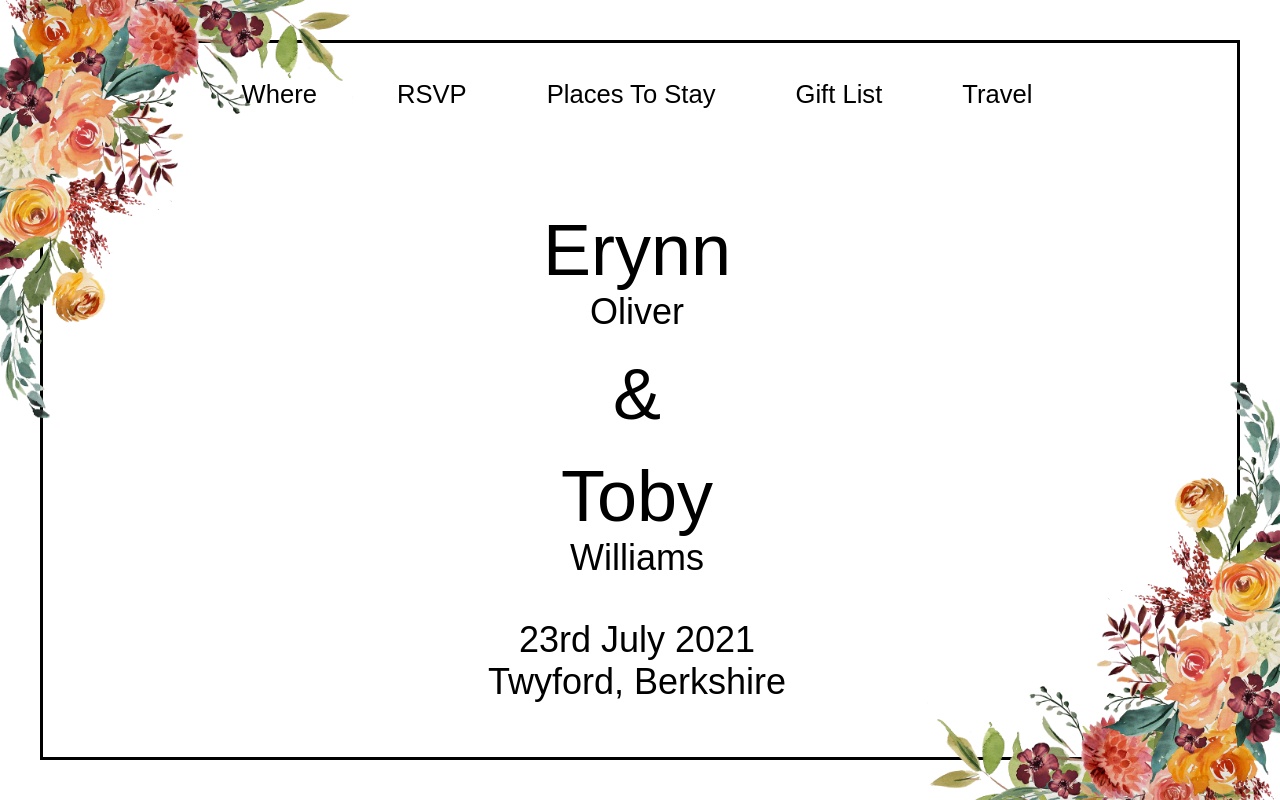
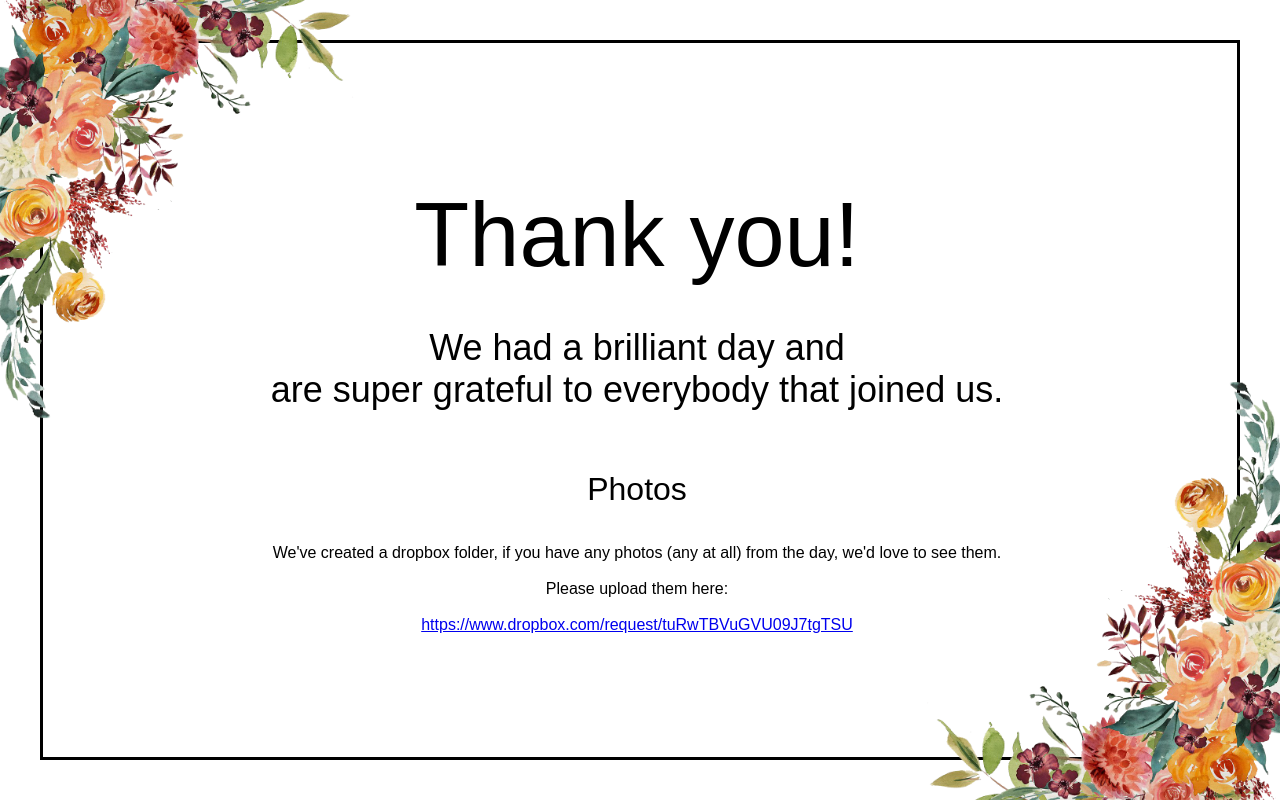
Before and after one commit to TobyGWilliams/wedding-website, a React (Create React App) app: page / in a window 1280 px wide. Built offline with nearby package versions, Linux system fonts and the light colour scheme.

Commit message:
update for post wedding message

```diff
--- a/src/App.css
+++ b/src/App.css
@@ -86,16 +86,12 @@ body {
 }
 
 .horizontal-center {
-  margin: 0 auto;
+  width:100%;
   text-align: center;
 }
 
 .scrollable {
-  overflow: scroll;
-  scroll-behavior: smooth;
-  -ms-overflow-style: none; /* IE and Edge */
-  scrollbar-width: none; /* Firefox */
-  overflow-x: hidden;
+  margin: auto;
 }
 
 .paragraph-spacer {
--- a/src/App.js
+++ b/src/App.js
@@ -1,9 +1,7 @@
 import React from "react";
 
 import Title from "./Title";
-import Form from "./Form";
 import SectionHeading from "./SectionHeading";
-import Heading from "./Heading";
 
 import "./App.css";
 
@@ -13,127 +11,18 @@ function App() {
       <div className="border border-container"></div>
       <div className="background-image"></div>
       <div className="column border-container">
-        <Heading />
         <div className="scrollable">
           <Title />
-          <SectionHeading name="Where" id="where">
+          <SectionHeading name="Photos" id="photos">
             <p className="horizontal-center paragraph-spacer">
-              Our wedding will take place on the 23rd July 2021 at{" "}
-              <a
-                href="https://g.page/stanlake-park-vineyard-weddings?share"
-                target="_blank"
-                rel="noopener noreferrer"
-              >
-                Stanlake Park
-              </a>{" "}
-              in Twyford, Berkshire, RG10 0BN.
-            </p>
-            <iframe
-              title="Map to Venue"
-              src="https://www.google.com/maps/embed?pb=!1m18!1m12!1m3!1d6135.652108649984!2d-0.8504099722238062!3d51.47050378372535!2m3!1f0!2f0!3f0!3m2!1i1024!2i768!4f13.1!3m3!1m2!1s0x4876871437edeb9f%3A0x3b221de71ac605f0!2sStanlake%20Park%20Vineyard%20and%20Barn%20Weddings!5e1!3m2!1sen!2suk!4v1614537413432!5m2!1sen!2suk"
-              width="400"
-              height="300"
-              style={{ border: 0, margin: "0 auto" }}
-              allowFullScreen=""
-              loading="lazy"
-            ></iframe>
-          </SectionHeading>
-          <SectionHeading name="Travel" id="travel">
-            <p className="horizontal-center paragraph-spacer">
-              The venue is a short 3 minute ride from Twyford Rail Station. The
-              route from the station to the venue is theoretically walkable as
-              the roads do have footpaths, however, 20 minutes walk, all dressed
-              up, in the middle of July might be a little sticky.
-            </p>
-            <p className="horizontal-center paragraph-spacer">
-              Reading town center is 7.5 miles (20 minutes by car) away and may
-              provide easier travel/accomodation options.
-            </p>
-            <p className="horizontal-center paragraph-spacer">
-              There is spacing for parking onsite, however all vehicles must be
-              collected by 9.00 am the next morning.
-            </p>
-            <p className="horizontal-center paragraph-spacer">
-              Further travel information from the venue can be found here:
-              <br />
-              <a
-                href="https://stanlakeparkweddings.com/contact/"
-                target="_blank"
-                rel="noopener noreferrer"
-              >
-                https://stanlakeparkweddings.com/contact/
-              </a>
-            </p>
-          </SectionHeading>
-          <SectionHeading name="RSVP" id="rsvp">
-            <p className="horizontal-center paragraph-spacer">
-              Please let us know if you will be able to join us and if there is
-              anything we need to know.
+              We've created a dropbox folder, if you have any photos (any at
+              all) from the day, we'd love to see them. <br />
+              <br /> Please upload them here:
               <br />
               <br />
-              <i>
-                Please add additional entries for each party member, including
-                children
-              </i>
-            </p>
-            <Form />
-          </SectionHeading>
-
-          <SectionHeading name="Places To Stay" id="hotels">
-            <p className="horizontal-center paragraph-spacer">
-              If you would like to stay over for the big day, then we suggest
-              boking early as a lot of weddings are being squeezed into 2021!
-            </p>
-            <p className="horizontal-center paragraph-spacer">
-              Information from Stanlake Park on places to stay can be found
-              here:
-              <br />
-              <a
-                href="https://stanlakeparkweddings.com/where-to-stay/"
-                target="_blank"
-                rel="noopener noreferrer"
-              >
-                https://stanlakeparkweddings.com/where-to-stay/
+              <a href="https://www.dropbox.com/request/tuRwTBVuGVU09J7tgTSU">
+                https://www.dropbox.com/request/tuRwTBVuGVU09J7tgTSU
               </a>
-            </p>
-            <p className="horizontal-center paragraph-spacer">
-              We have a selection of rooms at a reduced price set aside until
-              30/06/21 in{" "}
-              <a href="https://all.accor.com/hotel/5432/index.en.shtml?utm_campaign=seo+maps&utm_medium=seo+maps&utm_source=google+Maps">
-                Novotel in Reading.
-              </a>{" "}
-              The prices are as follows:
-              <br />
-              <br />
-              single @ 2 nights - £110
-              <br />
-              double @ 2 nights - £120
-              <br />
-              family @ 2 nights - £140
-              <br />
-              single @ 1 night - £70
-              <br />
-              double @ 1 night - £75
-              <br />
-              family @ 1 night - £80
-              <br />
-              <br />
-              To book at these prices, please email H5432-SB@accor.com or call
-              0118 952 2600 quoting "Erynn and Toby’s Wedding”
-            </p>
-          </SectionHeading>
-          <SectionHeading name="Gift List" id="giftList">
-            <p className="horizontal-center paragraph-spacer">
-              We have a Prezola gift list for plates, plants and
-              pepper grinders or to add experiences to our honeymoon:
-              <br />
-              <a
-                href="https://prezola.com/wishlists/10228081/"
-                target="_blank"
-                rel="noopener noreferrer"
-              >
-                Pressola
-              </a>{" "}
             </p>
           </SectionHeading>
         </div>
--- a/src/Title/index.css
+++ b/src/Title/index.css
@@ -5,18 +5,12 @@ h1 {
   padding-top: 60px;
 }
 
-h1 .firstName {
-  font-size: 2em;
+h1 {
+  font-size: 5em;
 }
 
-h1 .secondName {
+h2 {
   font-size: 1em;
-}
-
-h1 .ampersand {
-  font-size: 2em;
-  padding-top: 20px;
-  padding-bottom: 20px;
 }
 
 h2 {
--- a/src/Title/index.js
+++ b/src/Title/index.js
@@ -4,15 +4,10 @@ import "./index.css";
 
 export default () => (
   <div className="title-wrapper">
-    <h1>
-      <div className="firstName">Erynn</div>
-      <div className="secondName">Oliver</div>
-      <div className="ampersand">{"&"}</div>
-      <div className="firstName">Toby</div>
-      <div className="secondName">Williams</div>
-    </h1>
+    <h1>Thank you!</h1>
     <h2>
-      23rd July 2021 <br /> Twyford, Berkshire
+      We had a brilliant day and <br />
+      are super grateful to everybody that joined us.
     </h2>
   </div>
 );
```
